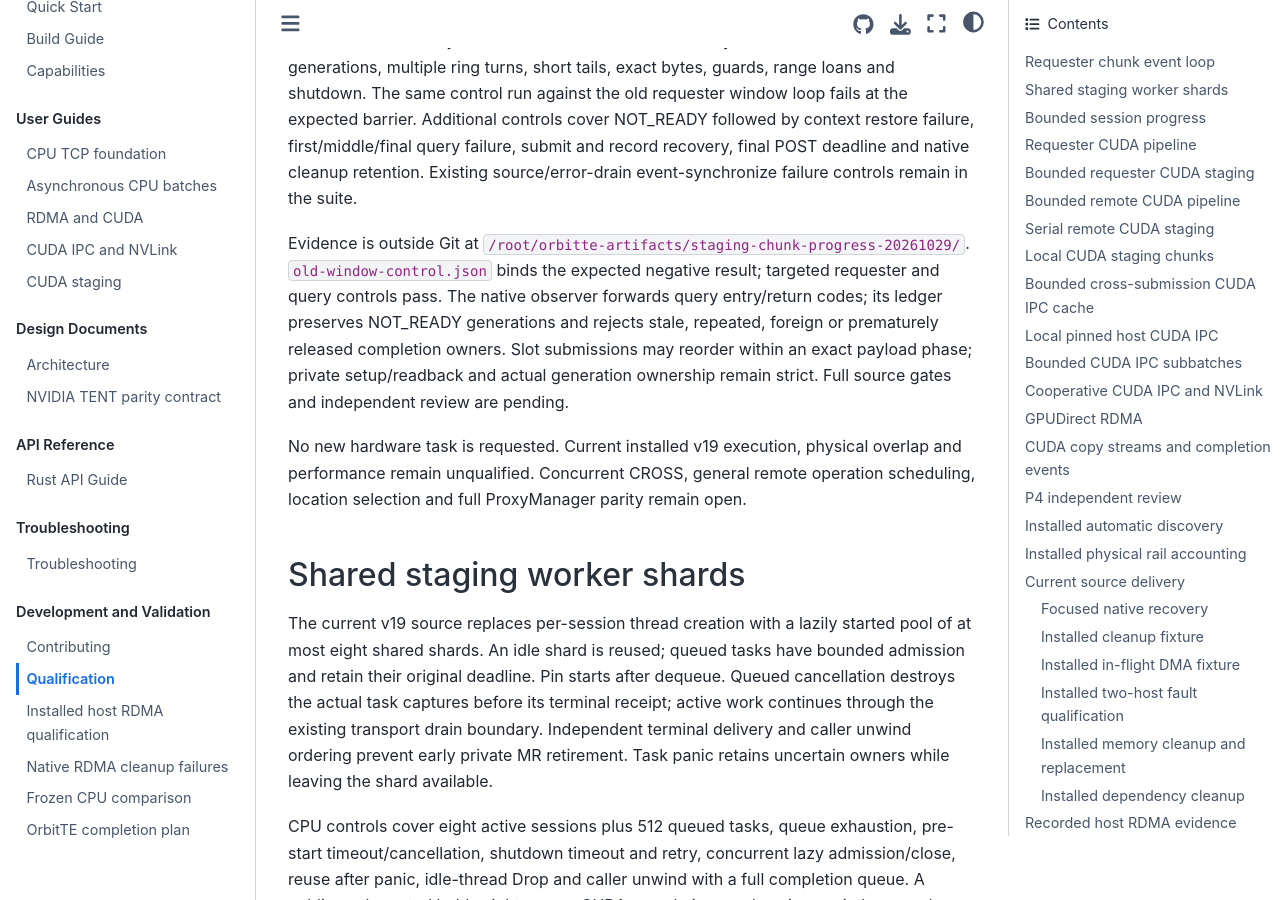
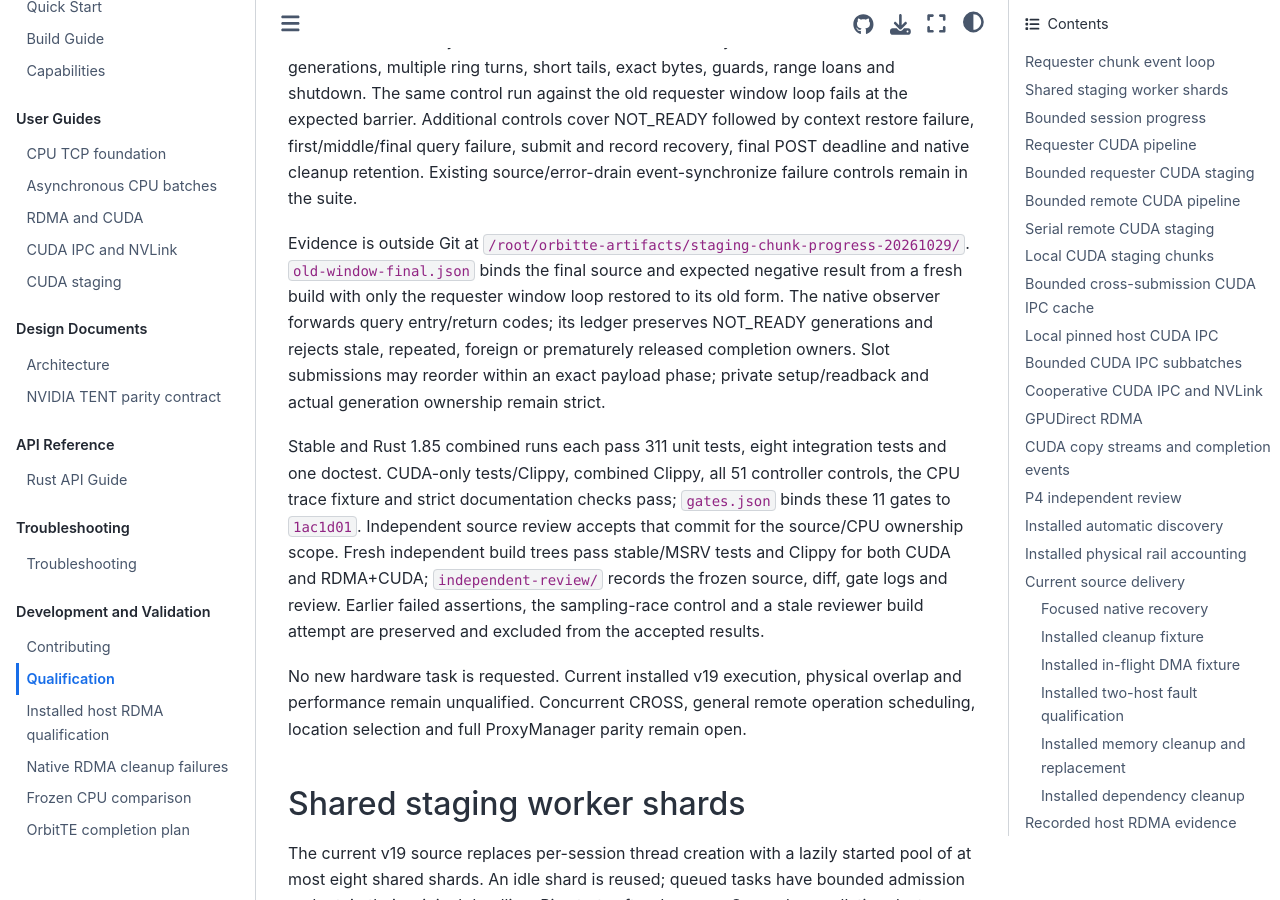
Before and after one commit to OrbitInfra/OrbitTE, a Sphinx documentation site: the page built from docs/qualification.md, in a window 1280 px wide and 900 px high, scrolled down 1059 px. Built offline with Sphinx 7.4.7 and the Sphinx Book theme 1.1.4, drawn with Linux system fonts in a browser that asks for light colours.

Commit message:
docs(staging): record requester event-loop source acceptance

```diff
--- a/docs/qualification.md
+++ b/docs/qualification.md
@@ -50,12 +50,23 @@ source/error-drain event-synchronize failure controls remain in the suite.
 
 Evidence is outside Git at
 `/root/orbitte-artifacts/staging-chunk-progress-20261029/`.
-`old-window-control.json` binds the expected negative result; targeted requester
-and query controls pass. The native observer forwards query entry/return codes;
+`old-window-final.json` binds the final source and expected negative result
+from a fresh build with only the requester window loop restored to its old form.
+The native observer forwards query entry/return codes;
 its ledger preserves NOT_READY generations and rejects stale, repeated, foreign
 or prematurely released completion owners. Slot submissions may reorder within
 an exact payload phase; private setup/readback and actual generation ownership
-remain strict. Full source gates and independent review are pending.
+remain strict.
+
+Stable and Rust 1.85 combined runs each pass 311 unit tests, eight integration
+tests and one doctest. CUDA-only tests/Clippy, combined Clippy, all 51 controller
+controls, the CPU trace fixture and strict documentation checks pass;
+`gates.json` binds these 11 gates to `1ac1d01`. Independent source review accepts
+that commit for the source/CPU ownership scope. Fresh independent build trees
+pass stable/MSRV tests and Clippy for both CUDA and RDMA+CUDA;
+`independent-review/` records the frozen source, diff, gate logs and review.
+Earlier failed assertions, the sampling-race control and a stale reviewer build
+attempt are preserved and excluded from the accepted results.
 
 No new hardware task is requested. Current installed v19 execution, physical
 overlap and performance remain unqualified. Concurrent CROSS, general remote
```
Also changed, not shown: docs/completion-plan.md (+8 -6 lines).
